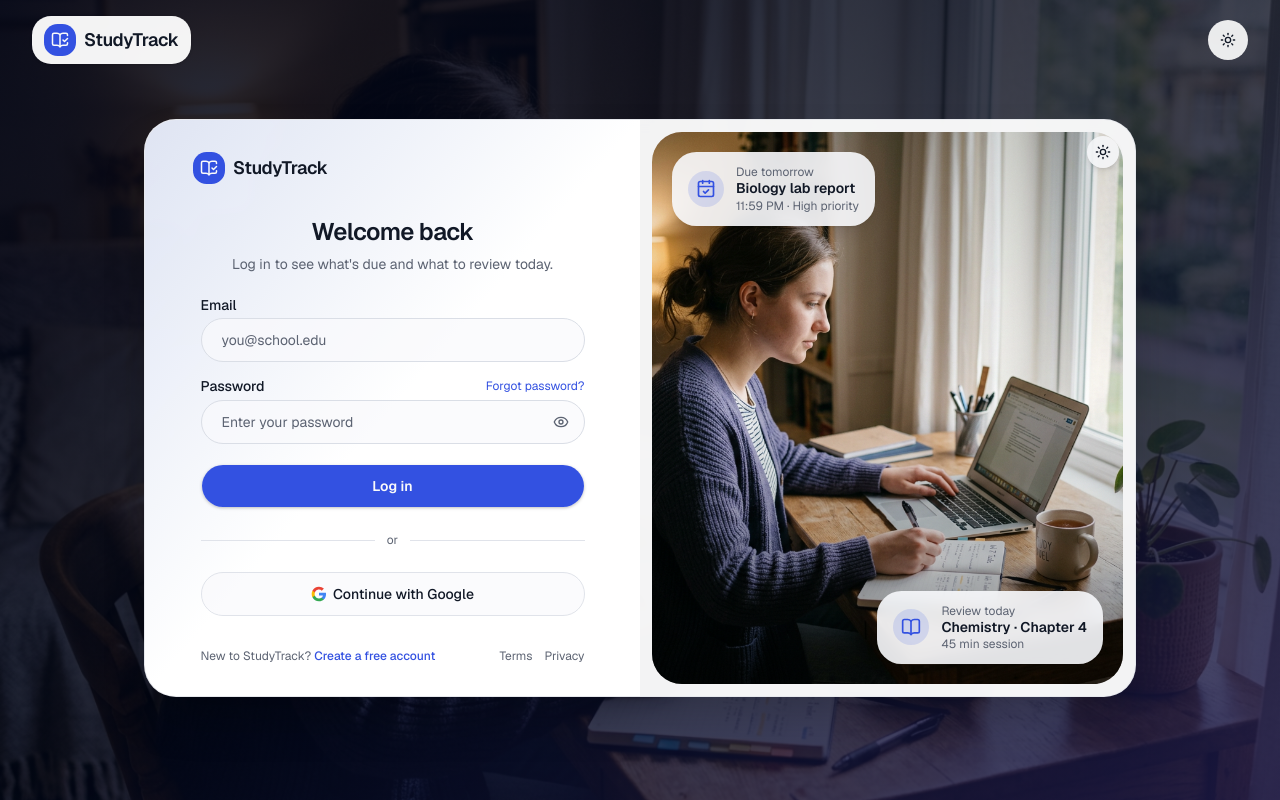
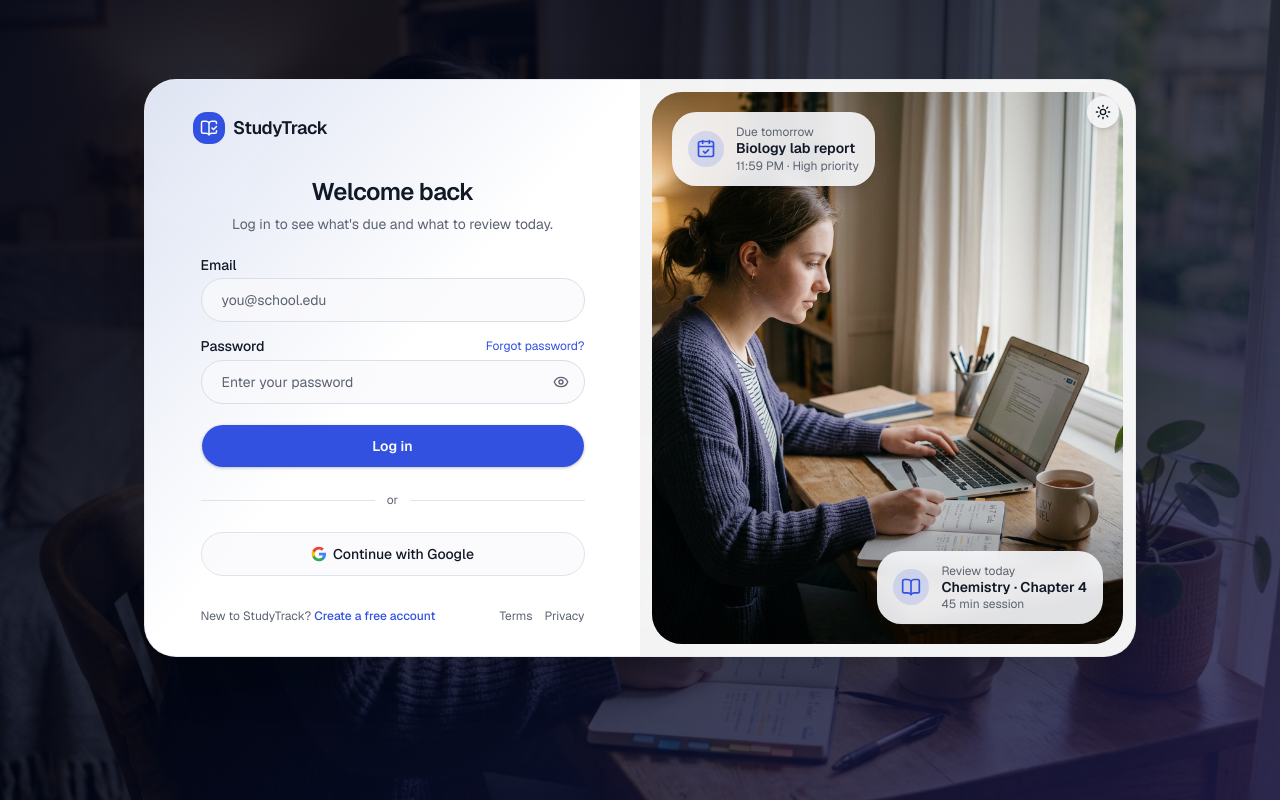
Before and after one commit to acedilloalvin15-spec/studytracker, a Next.js app in the folder studytrack-complete/studytrack/: page /login in a window 1280 px wide. Built offline with nearby package versions, Linux system fonts and the light colour scheme; no server answers.

Commit message:
Add files via upload

```diff
--- a/studytrack-complete/studytrack/app/(auth)/layout.tsx
+++ b/studytrack-complete/studytrack/app/(auth)/layout.tsx
@@ -1,15 +1,24 @@
+'use client'
+
+import { usePathname } from 'next/navigation'
 import { Logo } from '@/components/logo'
 import { ThemeToggle } from '@/components/theme-toggle'
 
 export default function AuthLayout({ children }: { children: React.ReactNode }) {
+  const pathname = usePathname()
+  // Login and signup show their own logo and theme toggle inside the card.
+  const hasOwnHeader = pathname === '/login' || pathname === '/signup'
+
   return (
     <div className="relative isolate flex min-h-dvh flex-col overflow-hidden bg-slate-950">
       <div aria-hidden="true" className="absolute inset-0 -z-20 bg-cover bg-center" style={{ backgroundImage: "url('/images/hero-student.png')" }} />
       <div aria-hidden="true" className="absolute inset-0 -z-10 bg-gradient-to-br from-slate-950/90 via-slate-950/75 to-indigo-950/80" />
-      <header className="flex items-center justify-between px-4 py-4 md:px-8">
-        <div className="rounded-xl bg-white/95 px-3 py-2 shadow-sm"><Logo /></div>
-        <div className="rounded-full bg-white/90 p-1"><ThemeToggle /></div>
-      </header>
+      {!hasOwnHeader && (
+        <header className="flex items-center justify-between px-4 py-4 md:px-8">
+          <div className="rounded-xl bg-white/95 px-3 py-2 text-slate-900 shadow-sm"><Logo /></div>
+          <div className="rounded-full bg-white/90 p-1 text-slate-900"><ThemeToggle /></div>
+        </header>
+      )}
       <main className="flex flex-1 items-start justify-center px-4 pt-6 pb-16 md:items-center md:pt-0">
         <div className="w-full max-w-md [&>div]:shadow-2xl">{children}</div>
       </main>
```
